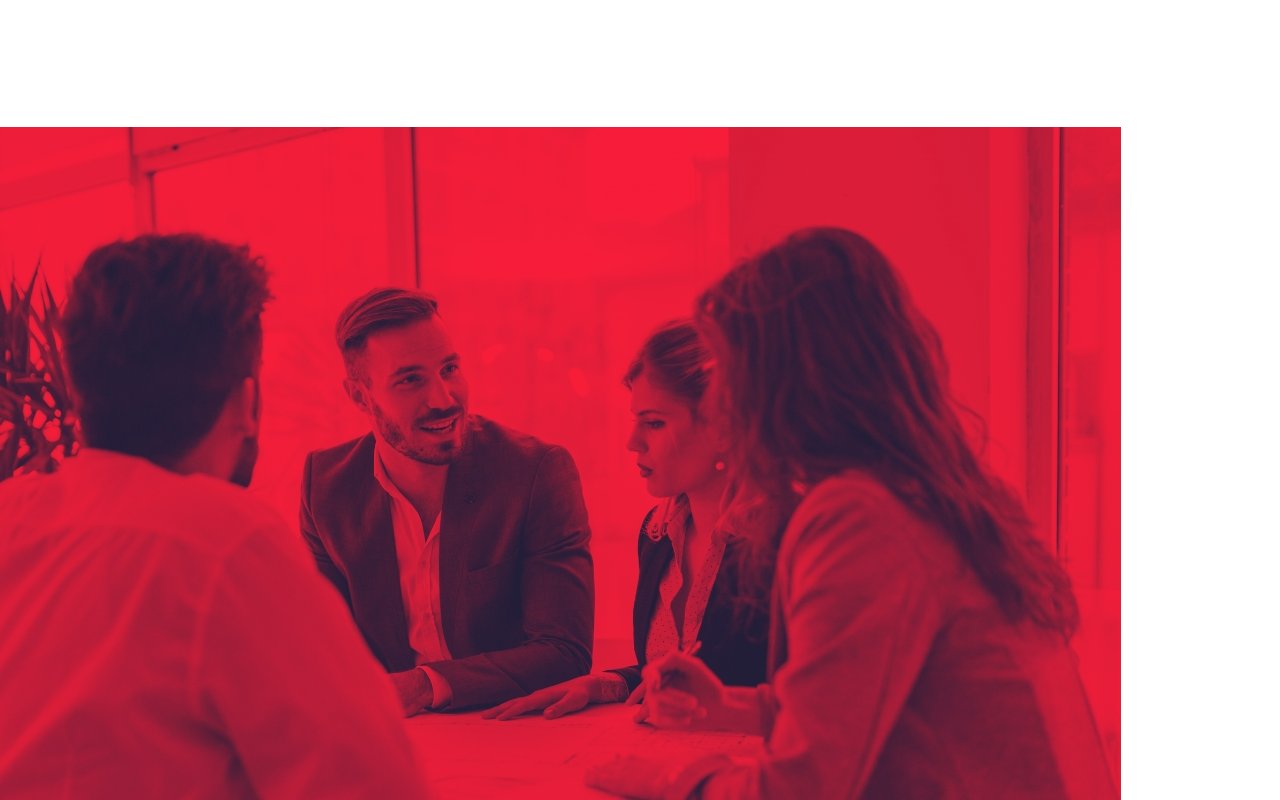
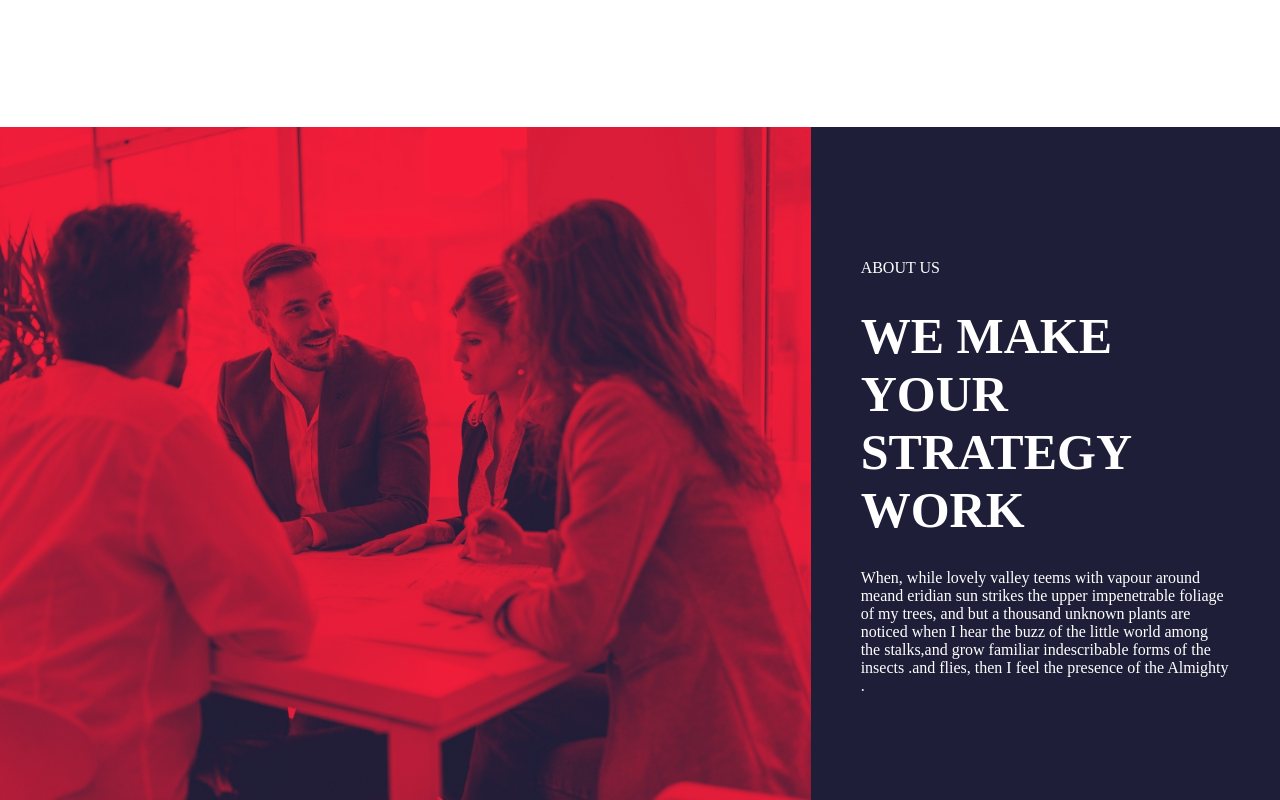
Before and after one commit to guglielmopiasenti/proj-html-vuejs, a Vue app: page / in a window 1280 px wide. Shown: the part 1980-2780 px from the top of the page. Built offline with nearby package versions, Linux system fonts and the light colour scheme.

Commit message:
About us first draft

```diff
--- a/src/components/AboutUs.vue
+++ b/src/components/AboutUs.vue
@@ -8,9 +8,9 @@ export default {
 
 </script>
 <template>
-    <div>
+    <div class="card-container">
         <img src="../assets/img/business-people-working-together-on-project-and-5FHSKBL.jpg" alt="">
-        <div>
+        <div class="card-description">
             <div>ABOUT US</div>
             <h1>{{ title }}</h1>
             <p> {{ text }}
@@ -18,4 +18,28 @@ export default {
         </div>
     </div>
 </template>
-<style></style>
+<style lang="scss" scoped>
+@use '../assets/scss/mixins' as *;
+@use '../assets/scss/var' as *;
+
+.card-container {
+    display: flex;
+    align-items: center;
+    background-color: $c-g3;
+    color: white;
+
+
+    img {
+        max-height: 700px;
+    }
+}
+
+.card-description {
+    padding: 50px;
+
+    h1 {
+        font-size: 50px;
+        padding: 30px 0;
+    }
+}
+</style>
```
